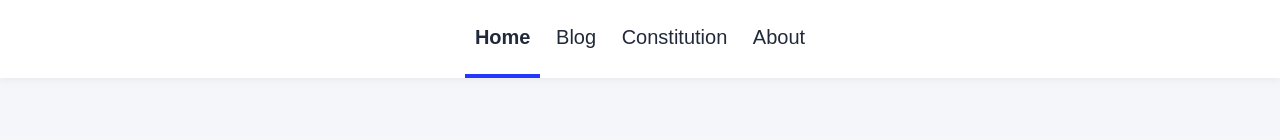
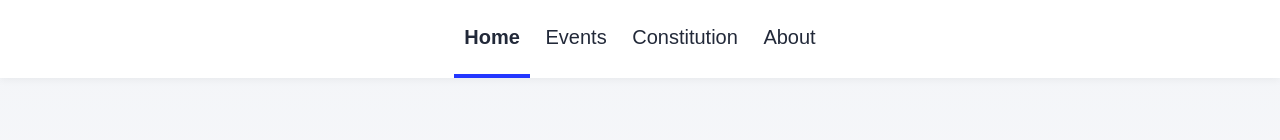
Before and after one commit to PeddieMathClub/PeddieMathClub.github.io, an Astro site: page / in a window 1280 px wide. Shown: the top 140 px of the page. Built offline with nearby package versions, Linux system fonts and the light colour scheme; Astro itself is replaced by a stand-in of ours; a web font is replaced by a local one.

Commit message:
hello world

```diff
--- a/src/components/Header.astro
+++ b/src/components/Header.astro
@@ -7,7 +7,7 @@ import { SITE_TITLE } from '../consts';
 	<nav>
 		<div class="internal-links">
 			<HeaderLink href="/">Home</HeaderLink>
-			<HeaderLink href="/blog">Blog</HeaderLink>
+			<HeaderLink href="/events">Events</HeaderLink>
 			<HeaderLink href="/constitution">Constitution</HeaderLink>
 			<HeaderLink href="/about">About</HeaderLink>
 		</div>
```
Also changed, not shown: src/content/events/first-post.md (renamed from src/content/blog/first-post.md), src/content/events/markdown-style-guide.md (renamed from src/content/blog/markdown-style-guide.md), src/content/events/second-post.md (renamed from src/content/blog/second-post.md), src/content/events/third-post.md (renamed from src/content/blog/third-post.md), src/content/events/using-mdx.mdx (renamed from src/content/blog/using-mdx.mdx), src/pages/events/[...slug].astro (renamed from src/pages/blog/[...slug].astro), src/pages/events/index.astro (renamed from src/pages/blog/index.astro).
